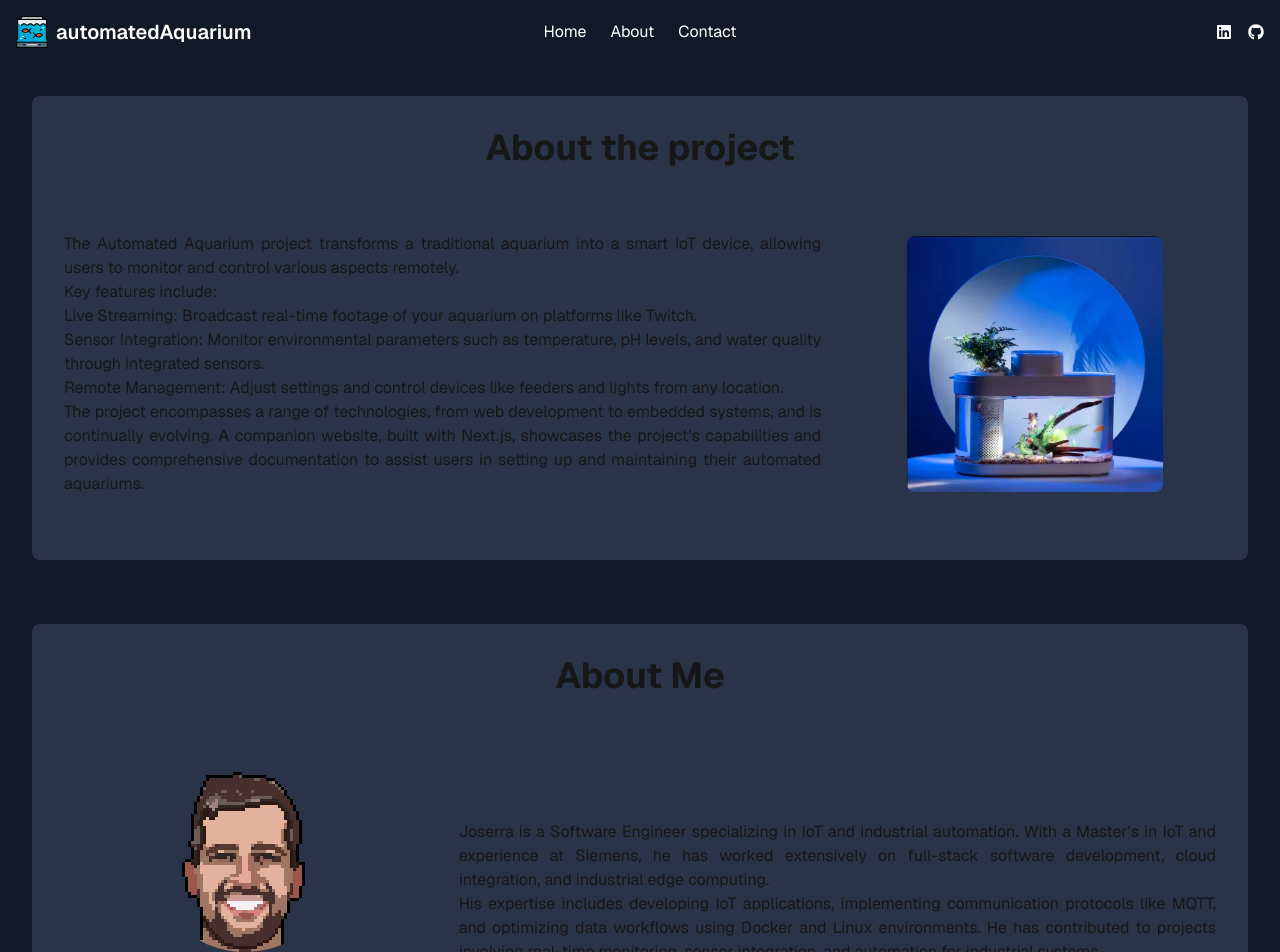
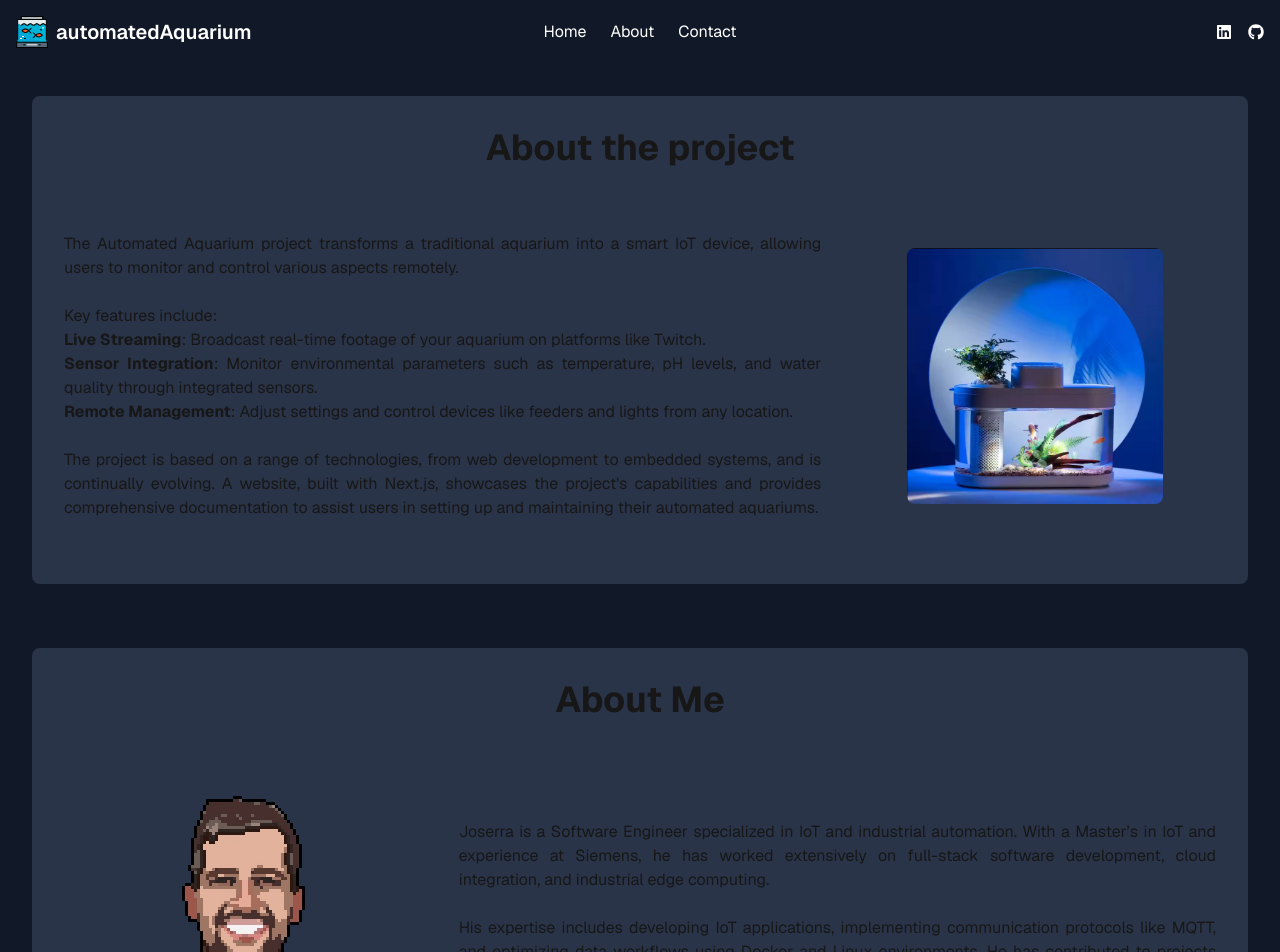
Before and after one commit to gowthamde24/automated-aquarium-web, a Next.js app: page /about in a window 1280 px wide. Shown: the top 952 px of the page. Built offline with nearby package versions, Linux system fonts and the light colour scheme.

Commit message:
Feat: Add markdown support

```diff
--- /dev/null
+++ b/mdx-components.tsx
@@ -0,0 +1,7 @@
+import type { MDXComponents } from 'mdx/types'
+
+export function useMDXComponents(components: MDXComponents): MDXComponents {
+  return {
+    ...components,
+  }
+}
--- a/next.config.ts
+++ b/next.config.ts
@@ -1,6 +1,6 @@
 import type { NextConfig } from "next";
-
 import pkg from './package.json';
+import createMDX from '@next/mdx'
 
 // starts a command line process to get the git hash
 import { execSync } from 'child_process';
@@ -18,6 +18,12 @@ const nextConfig: NextConfig = {
     COMMIT_HASH: commitHash,
     RESEND_API_KEY: process.env.RESEND_API_KEY,
   },
+  pageExtensions: ['md', 'mdx', 'ts', 'tsx'],
 };
 
-export default nextConfig;
+const withMDX = createMDX({
+  // Add markdown plugins here, as desired
+})
+
+// Merge MDX config with Next.js config
+export default withMDX(nextConfig)
--- a/package.json
+++ b/package.json
@@ -9,6 +9,10 @@
     "lint": "next lint"
   },
   "dependencies": {
+    "@mdx-js/loader": "^3.1.0",
+    "@mdx-js/react": "^3.1.0",
+    "@next/mdx": "^15.2.3",
+    "@types/mdx": "^2.0.13",
     "@vercel/analytics": "^1.5.0",
     "next": "15.1.7",
     "postgres": "^3.4.5",
--- a/src/app/about/page.tsx
+++ b/src/app/about/page.tsx
@@ -1,5 +1,7 @@
 import Image from "next/image";
 import { SocialIcons } from "@/components/Social-Icons";
+import AboutProject from "@/content/about/about-project.mdx";
+import AboutMe from "@/content/about/about-me.mdx";
 
 export default function About() {
   return (
@@ -12,24 +14,7 @@ export default function About() {
         <div className="divide-y divide-gray-200">
           <div className="flex flex-col xl:grid xl:grid-cols-3 xl:gap-x-8 items-center p-4 sm:p-8">
             <div className="prose prose-invert max-w-none pt-8 pb-8 xl:col-span-2 text-justify">
-              The Automated Aquarium project transforms a traditional aquarium
-              into a smart IoT device, allowing users to monitor and control
-              various aspects remotely.
-              <br className="extra-space" />
-              Key features include: <br className="extra-space" />
-              Live Streaming: Broadcast real-time footage of your aquarium on platforms like
-              Twitch.<br/>
-              Sensor Integration: Monitor environmental parameters such
-              as temperature, pH levels, and water quality through integrated
-              sensors.<br/>
-              Remote Management: Adjust settings and control devices
-              like feeders and lights from any location.
-              <br className="extra-space" />
-              The project encompasses a range of technologies, from web development to embedded systems,
-              and is continually evolving. A companion website, built with
-              Next.js, showcases the project&rsquo;s capabilities and provides
-              comprehensive documentation to assist users in setting up and
-              maintaining their automated aquariums.
+              <AboutProject />
             </div>
             <div className="flex flex-col items-center pt-8 pb-8">
               <Image
@@ -68,21 +53,7 @@ export default function About() {
               </div>
             </div>
             <div className="prose prose-invert max-w-none pt-8 pb-8 xl:col-span-2 text-justify">
-              Joserra is a Software Engineer specializing in IoT and industrial
-              automation. With a Master’s in IoT and experience at Siemens, he
-              has worked extensively on full-stack software development, cloud
-              integration, and industrial edge computing.
-              <br className="extra-space" />
-              His expertise includes developing IoT applications, implementing
-              communication protocols like MQTT, and optimizing data workflows
-              using Docker and Linux environments. He has contributed to
-              projects involving real-time monitoring, sensor integration, and
-              automation for industrial systems.
-              <br className="extra-space" />
-              Passionate about connected technologies and software development,
-              Joserra enjoys exploring new IoT frameworks, contributing to
-              open-source projects, and experimenting with Raspberry Pi and
-              microcontrollers in his free time.
+              <AboutMe />
             </div>
           </div>
         </div>
--- /dev/null
+++ b/src/content/about/about-me.mdx
@@ -0,0 +1,8 @@
+Joserra is a Software Engineer specialized in IoT and industrial automation. With a Master’s in IoT and experience at Siemens, he has worked extensively on full-stack software development, cloud integration, and industrial edge computing.
+<br className="extra-space" />
+
+His expertise includes developing IoT applications, implementing communication protocols like MQTT, and optimizing data workflows using Docker and Linux environments. He has contributed to projects involving real-time monitoring, sensor  integration, and automation for industrial systems.
+<br className="extra-space" />
+
+Passionate about connected technologies and software development, Joserra enjoys exploring new IoT frameworks, contributing to
+open-source projects, and experimenting with Raspberry Pi and microcontrollers in his free time.
--- /dev/null
+++ b/src/content/about/about-project.mdx
@@ -0,0 +1,13 @@
+The Automated Aquarium project transforms a traditional aquarium into a smart IoT device, allowing users to monitor and control various aspects remotely.
+<br className="extra-space" />
+
+Key features include: <br className="extra-space" />
+
+**Live Streaming**: Broadcast real-time footage of your aquarium on platforms like Twitch.
+
+**Sensor Integration**: Monitor environmental parameters such as temperature, pH levels, and water quality through integrated sensors.
+
+**Remote Management**: Adjust settings and control devices like feeders and lights from any location.
+<br className="extra-space" />
+
+The project is based on a range of technologies, from web development to embedded systems, and is continually evolving. A website, built with Next.js, showcases the project's capabilities and provides comprehensive documentation to assist users in setting up and maintaining their automated aquariums.
```
Also changed, not shown: 1 other file (tests, documents, lock files or other folders).
